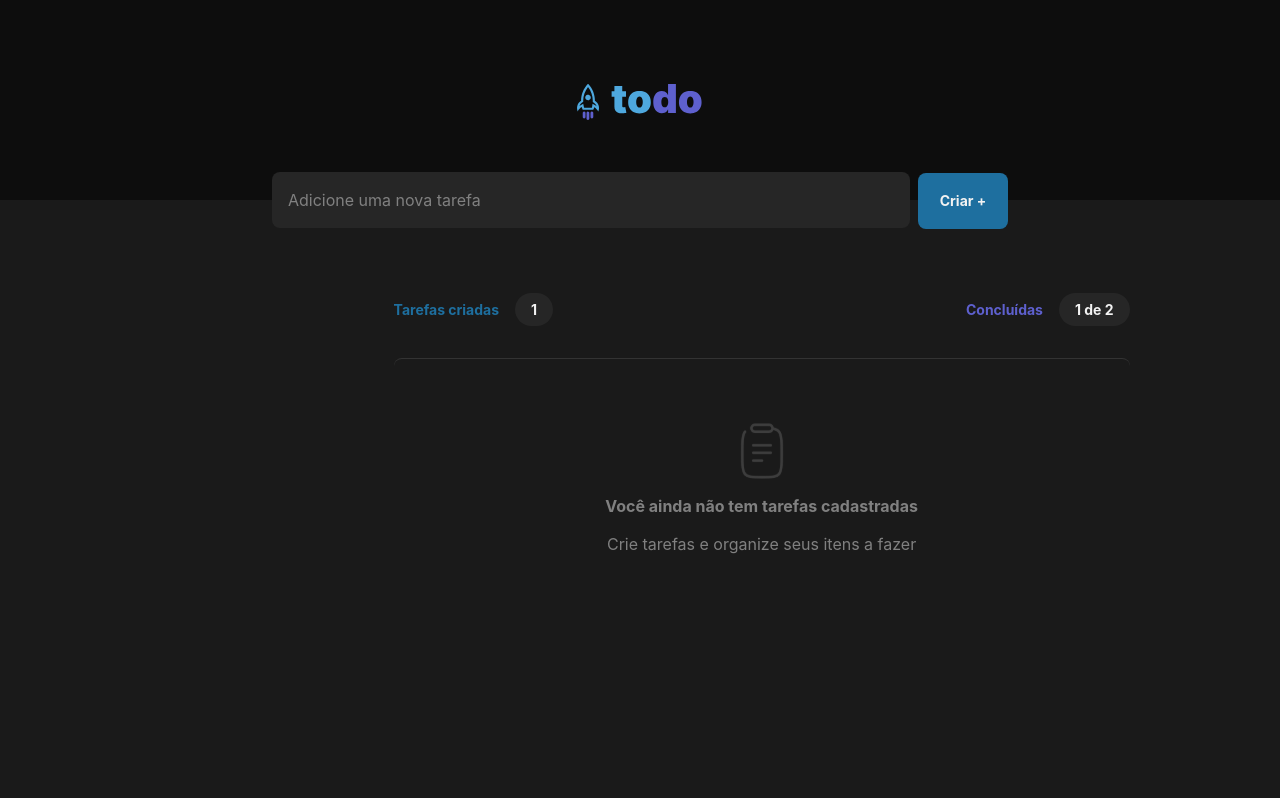
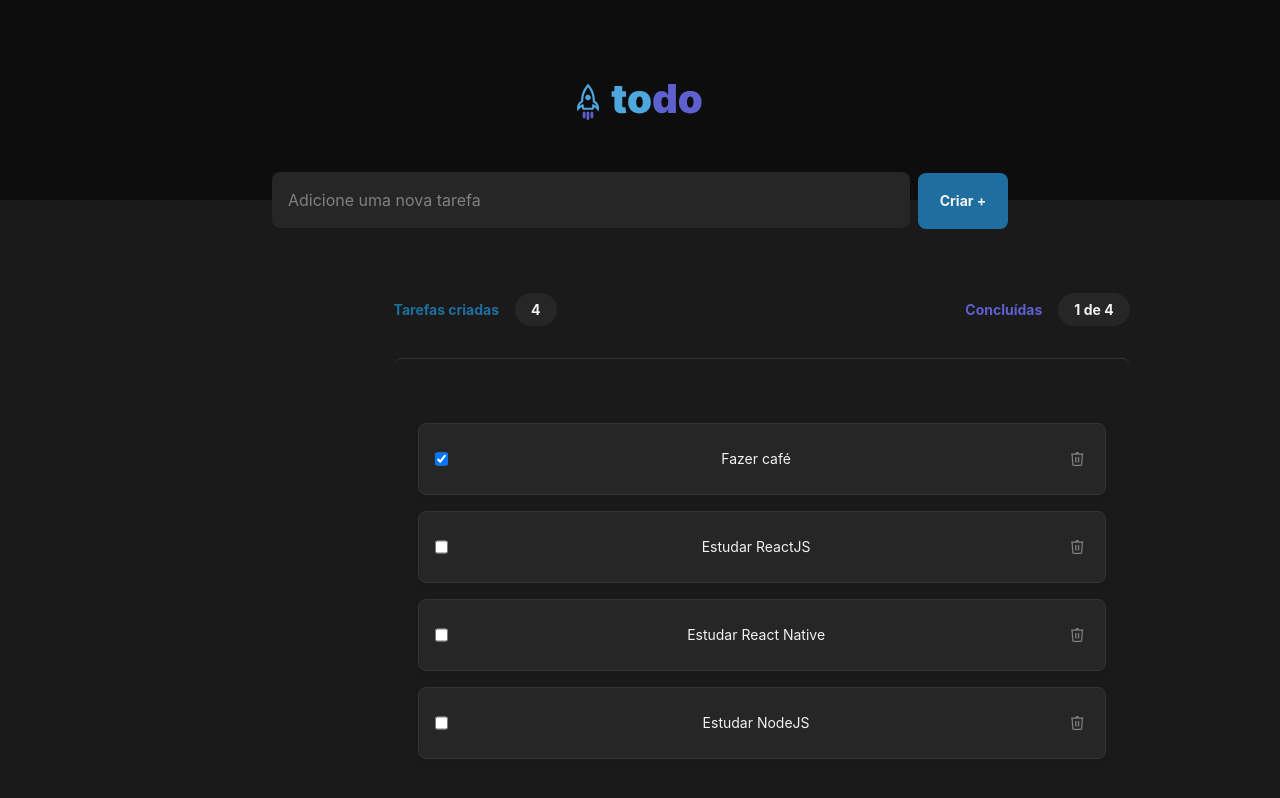
Before and after one commit to valentimm/todo, a React (Vite) app: page / in a window 1280 px wide. Shown: the top 798 px of the page. Built offline with nearby package versions, Linux system fonts and the light colour scheme.

Commit message:
feat: added functions

```diff
--- a/src/App.tsx
+++ b/src/App.tsx
@@ -1,3 +1,4 @@
+import { useState } from "react";
 import { ThemeProvider } from "styled-components";
 import { Header } from "./components/Header";
 import { TaskContainer } from "./components/TaskContainer";
@@ -6,12 +7,52 @@ import { GlobalStyle } from "./styles/global";
 import { defaultTheme } from "./styles/themes/default";
 
 export function App() {
+  const [tasks, setTasks] = useState([
+    {
+      id: 1,
+      content: 'Fazer café',
+      isConcluded: true
+    },
+    {
+      id: 2,
+      content: 'Estudar ReactJS',
+      isConcluded: false
+    },
+    {
+      id: 3,
+      content: 'Estudar React Native',
+      isConcluded: false
+    },
+    {
+      id: 4,
+      content: 'Estudar NodeJS',
+      isConcluded: false
+    },
+  ]);
+  function deleteTask(id: number) {
+    const filteredTasks = tasks.filter(task => task.id !== id);
+    setTasks(filteredTasks);
+  }
+
+  function toggleTaskStatus(id: number) {
+    const updatedTasks = tasks.map(task => {
+      if (task.id === id) {
+        return {
+          ...task,
+          isConcluded: !task.isConcluded,
+        }
+      }
+      return task;
+    });
+    setTasks(updatedTasks);
+  }
+
   return (
     <ThemeProvider theme={defaultTheme}>
       <GlobalStyle />
       <Header />
       <TaskInput />
-      <TaskContainer />
+      <TaskContainer tasks={tasks} onDeleteTask={deleteTask} onToggleTaskStatus={toggleTaskStatus}/>
     </ThemeProvider>
   )
 }
--- /dev/null
+++ b/src/components/Task/index.tsx
@@ -0,0 +1,28 @@
+import { StyleTask } from "./style";
+
+interface TaskProps {
+  id: number;
+  content: string;
+  isConcluded: boolean;
+  onDeleteTask: (id: number) => void;
+  onToggleTaskStatus: (id: number) => void;
+}
+
+export function Task ( { id, content, isConcluded, onDeleteTask, onToggleTaskStatus }: TaskProps) {
+
+  function handleDeleteTask () {
+    onDeleteTask(id)
+  }
+  function toggleTaskStatus () {
+    onToggleTaskStatus(id)
+  }
+  return (
+    <StyleTask>
+      <input type="checkbox" checked={isConcluded} onChange={toggleTaskStatus} />
+      <p aria-checked={isConcluded}>{content}</p>
+      <button type="button" onClick={handleDeleteTask}>
+        <img src="trash.svg" alt="Delete task" />
+      </button>
+    </StyleTask>
+  )
+}
--- /dev/null
+++ b/src/components/Task/style.ts
@@ -0,0 +1,42 @@
+import styled from 'styled-components';
+
+export const StyleTask = styled.div`
+  display: flex;
+  flex-direction: row;
+  justify-content: space-between;
+  align-self: stretch;
+  padding: 1rem;
+  gap: 0.75rem;
+  border-radius: 0.5rem;
+  border: 1px solid ${({ theme }) => theme['gray-400']};
+  background-color: ${({ theme }) => theme['gray-500']};
+  box-shadow: 0px 2px 8px 0px rgba(0, 0, 0, 0.06);
+  min-height: 4.5rem;
+
+  p {
+    display: flex;
+    align-items: center;
+    font-size: 0.875rem;
+    color: ${({ theme }) => theme['gray-100']};
+    text-align: left;
+  }
+
+  button {
+    display: flex;
+    align-items: center;
+    align-self: center;
+    background-color: transparent;
+    border: none;
+    cursor: pointer;
+    border-radius: 0.5rem;
+    width: 1.5rem;
+    height: 1.5rem;
+
+    &:hover {
+      background-color: ${({ theme }) => theme['gray-400']};
+    }
+    img svg path {
+      fill: ${({ theme }) => theme['danger']};
+    }
+  }
+`
--- a/src/components/TaskContainer/index.tsx
+++ b/src/components/TaskContainer/index.tsx
@@ -1,16 +1,41 @@
+import { Task } from "../Task";
 import { StyleTaskContainer } from "./style";
 
-export function TaskContainer() {
+interface Task {
+  id: number;
+  content: string;
+  isConcluded: boolean;
+}
+
+interface TaskContainerProps {
+  tasks: Task[];
+  onDeleteTask: (id: number) => void;
+  onToggleTaskStatus: (id: number) => void;
+}
+
+export function TaskContainer({ tasks, onDeleteTask, onToggleTaskStatus }: TaskContainerProps) {
   return (
     <StyleTaskContainer>
       <header>
-        <h1 id="created">Tarefas criadas<a>1</a></h1>
-        <h1 id="concluded">Concluídas<a>1 de 2</a></h1>
+        <h1 id="created">Tarefas criadas<a>{tasks.length}</a></h1>
+        <h1 id="concluded">Concluídas<a>{tasks.filter(task => task.isConcluded).length} de {tasks.length}</a></h1>
       </header>
       <main>
-        <img src="clipboard.svg" alt="clipboard" />
-        <h1>Você ainda não tem tarefas cadastradas</h1>
-        <h2>Crie tarefas e organize seus itens a fazer</h2>
+        {tasks.length == 0 &&
+        <div>
+          <img src="clipboard.svg" alt="clipboard" />
+          <h1>Você ainda não tem tarefas cadastradas</h1>
+          <h2>Crie tarefas e organize seus itens a fazer</h2>
+        </div>
+        }
+
+        {tasks.map(task => (
+          <Task
+            key={task.id}
+            {...task}
+            onDeleteTask={onDeleteTask}
+            onToggleTaskStatus={onToggleTaskStatus} />
+        ))}
       </main>
     </StyleTaskContainer>
   );
--- a/src/components/TaskInput/index.tsx
+++ b/src/components/TaskInput/index.tsx
@@ -1,12 +1,67 @@
-import { StyleTaskInput } from "./style"
+import { useState } from "react";
+import { StyleTaskInput } from "./style";
 
 export function TaskInput() {
+    const [tasks, setTasks] = useState([
+      {
+        id: 1,
+        content: 'Fazer café',
+        isConcluded: true
+      },
+      {
+        id: 2,
+        content: 'Estudar ReactJS',
+        isConcluded: false
+      },
+      {
+        id: 3,
+        content: 'Estudar React Native',
+        isConcluded: false
+      },
+      {
+        id: 4,
+        content: 'Estudar NodeJS',
+        isConcluded: false
+      },
+    ]);
+
+  const [newTaskText, setNewTaskText] = useState('');
+
+  function handleCreateNewTask(event: React.FormEvent) {
+    event.preventDefault();
+
+    setTasks([...tasks, {
+      id: Math.random(),
+      content: newTaskText,
+      isConcluded: false,
+    }]);
+
+    setNewTaskText('');
+  }
+
+  function handleTaskTextInvalid(event: React.InvalidEvent<HTMLInputElement>) {
+    event.target.setCustomValidity('Digite uma tarefa')
+  }
+
+  function handleTaskTextChange(event: React.ChangeEvent<HTMLInputElement>) {
+    event.target.setCustomValidity('');
+    setNewTaskText(event.target.value);
+  }
+
+
   return (
     <StyleTaskInput>
-      <div>
-        <input type="text" placeholder="Adicione uma nova tarefa" />
+      <form onSubmit={handleCreateNewTask}>
+        <input
+          type="text"
+          placeholder="Adicione uma nova tarefa"
+          value={newTaskText}
+          onChange={handleTaskTextChange}
+          onInvalid={handleTaskTextInvalid}
+          required
+          />
         <button type="button">Criar +</button>
-      </div>
+      </form>
     </StyleTaskInput>
   )
 }
```
Also changed, not shown: public/trash-red.svg (added), public/trash.svg (added).
